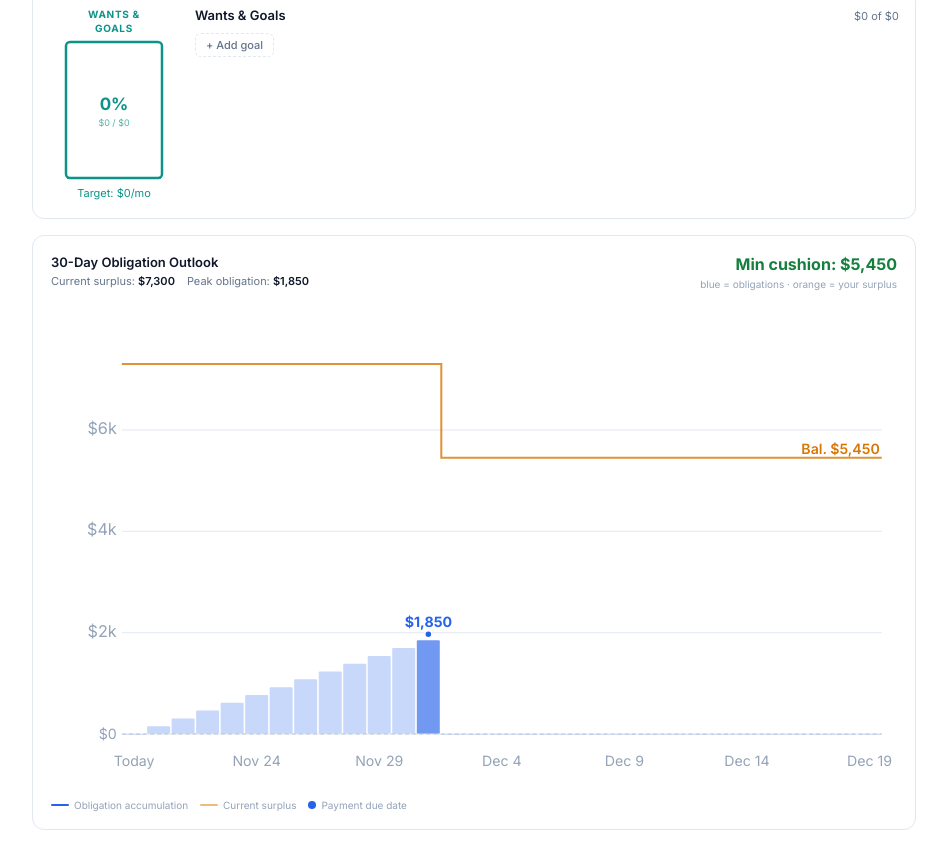
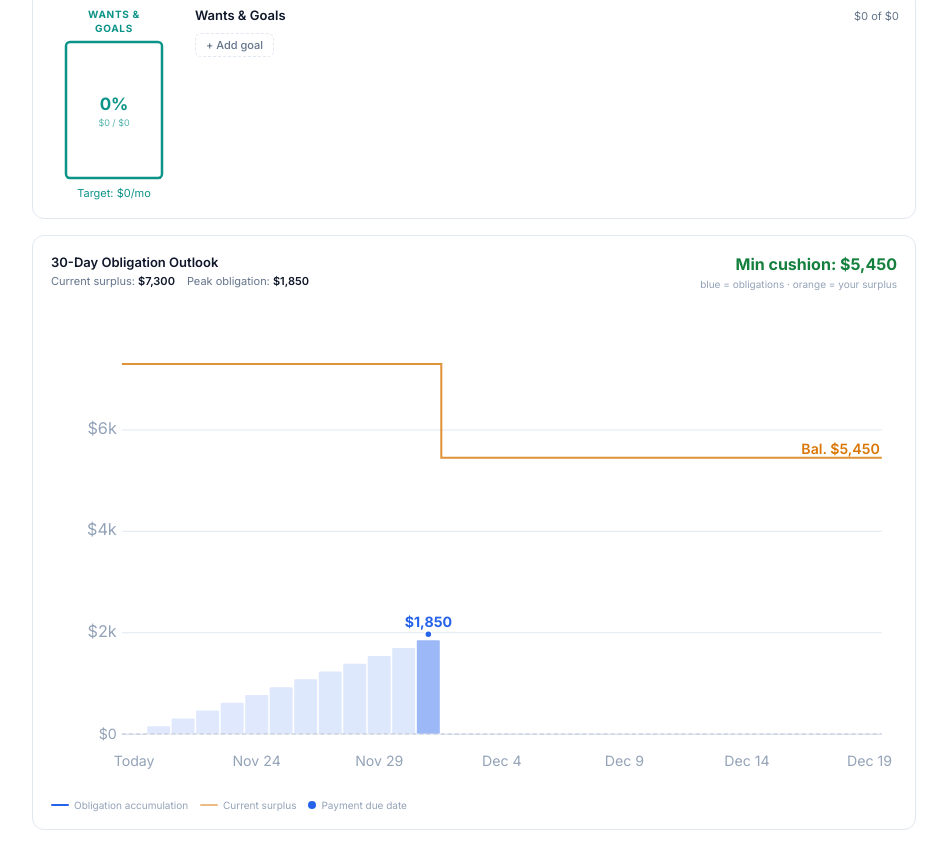
Before and after one commit to EpicGuy24/finance-tracker, a plain HTML site: page index.html in a window 1280 px wide. Shown: the part 789-1657 px from the top of the page, without its empty margins (166-1113 px from the left). Drawn offline with nearby package versions, Linux system fonts and the light colour scheme.

Commit message:
chore: remove all area fills, reduce bar opacity to 0.45/0.15
Co-Authored-By: Claude Sonnet 4.6 <noreply@anthropic.com>

```diff
--- a/index.html
+++ b/index.html
@@ -622,7 +622,7 @@ function drawGraph(){
       }
     }
     oPath+=` L ${dx(dom).toFixed(1)},${dy(prev).toFixed(1)} L ${dx(dom).toFixed(1)},${dy(0).toFixed(1)} Z`;
-    g+=`<path d="${oPath}" fill="#2563EB" opacity="0.09"/>`;
+    /* blue area fill removed */
   }
 
   /* income stepped line (amber, solid up to today) */
@@ -923,11 +923,11 @@ function drawGraph2(){
     if(pk>0&&pk<v){
       const pkY=dy2(pk).toFixed(1);
       const pkH=Math.max(1,dy2(0)-(+pkY)).toFixed(1);
-      g+=`<rect x="${x}" y="${pkY}" width="${barW.toFixed(1)}" height="${pkH}" rx="1" fill="${col}" opacity="0.65"/>`;
+      g+=`<rect x="${x}" y="${pkY}" width="${barW.toFixed(1)}" height="${pkH}" rx="1" fill="${col}" opacity="0.45"/>`;
       const topH=Math.max(1,(+pkY)-(+bY)).toFixed(1);
-      g+=`<rect x="${x}" y="${bY}" width="${barW.toFixed(1)}" height="${topH}" rx="1" fill="${col}" opacity="0.25"/>`;
+      g+=`<rect x="${x}" y="${bY}" width="${barW.toFixed(1)}" height="${topH}" rx="1" fill="${col}" opacity="0.15"/>`;
     } else {
-      const opacity=pk>0?'0.65':'0.25';
+      const opacity=pk>0?'0.45':'0.15';
       g+=`<rect x="${x}" y="${bY}" width="${barW.toFixed(1)}" height="${bH}" rx="1" fill="${col}" opacity="${opacity}"/>`;
     }
 
```
